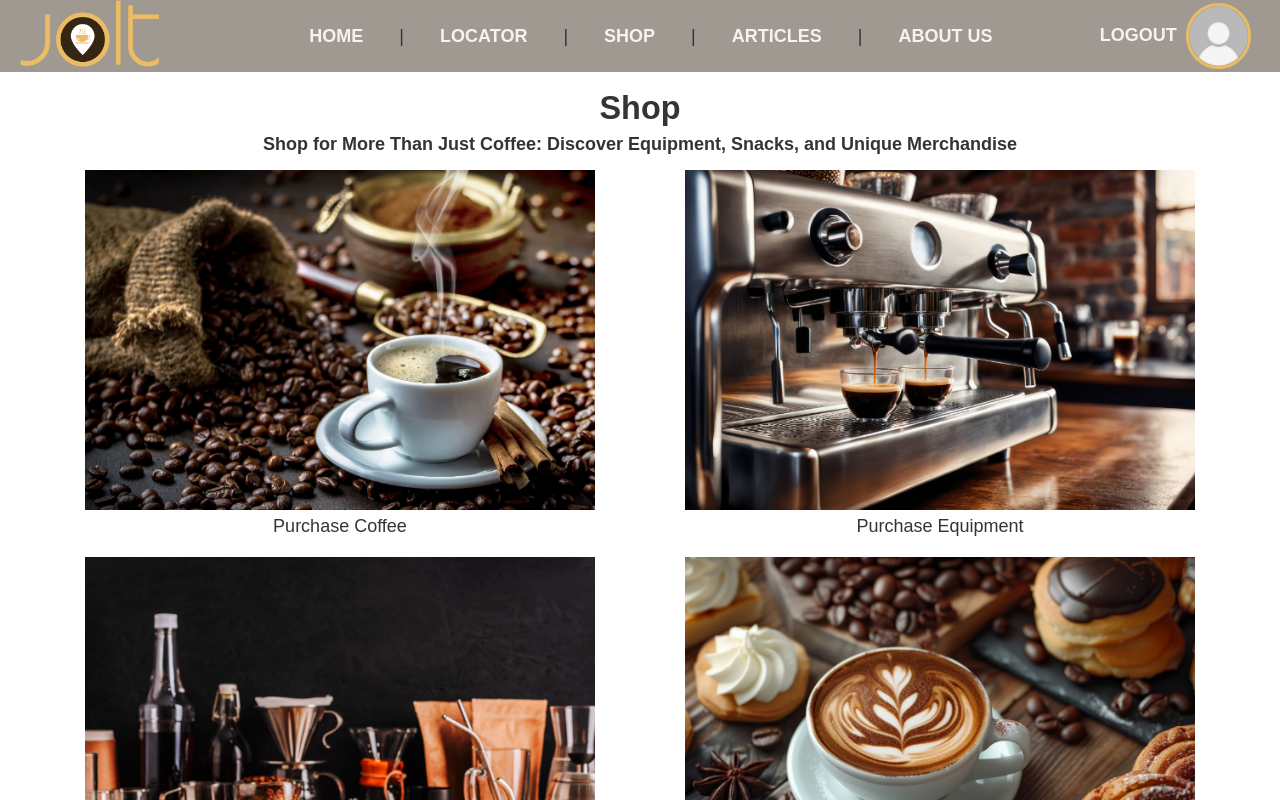
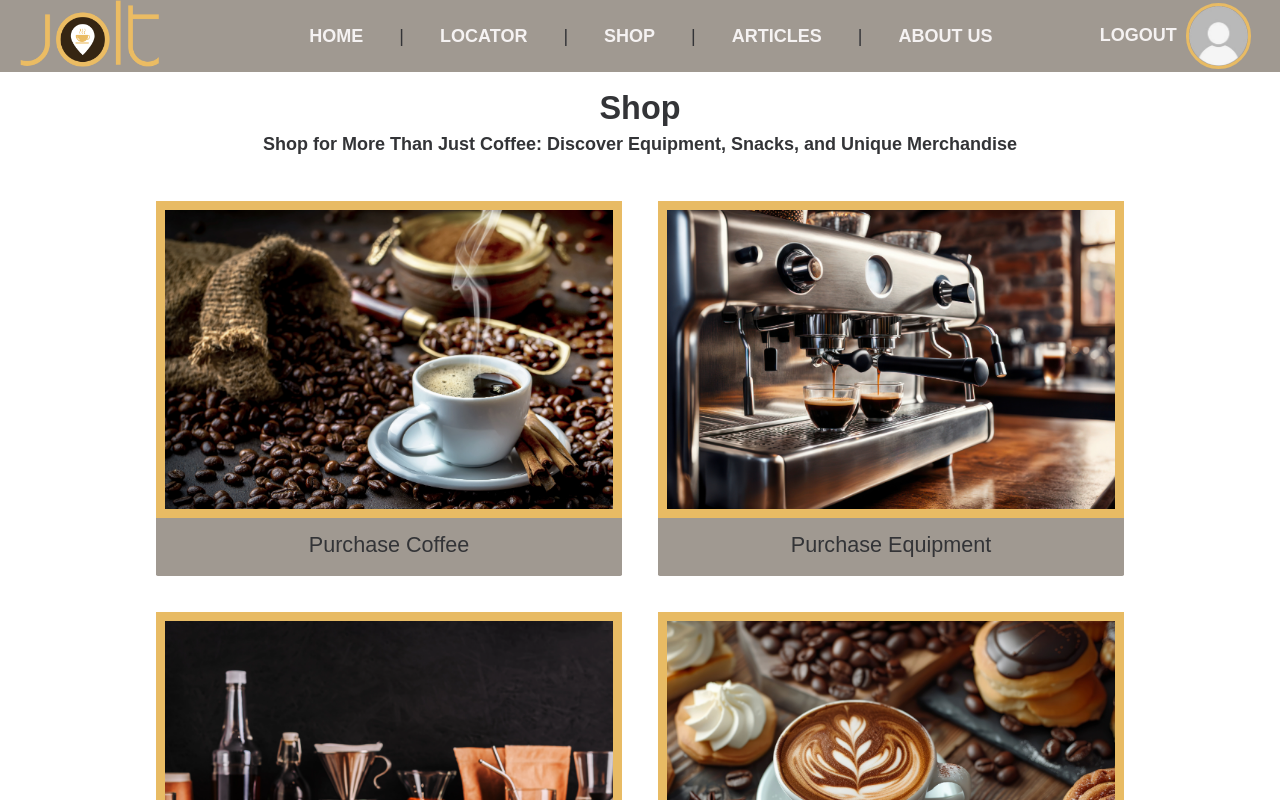
Before and after one commit to CraftyCurtis05/jolt-coffee-shop-locator, a Vue app in the folder vue/: page /shop in a window 1280 px wide. Built offline with nearby package versions, Linux system fonts and the light colour scheme; no server answers; sample sign-in values are in the browser's storage.

Commit message:
Articles and Shop resonsive styling completed

```diff
--- a/vue/src/components/articles_view/Articles.vue
+++ b/vue/src/components/articles_view/Articles.vue
@@ -58,47 +58,47 @@ export default {
     flex-direction: row;
     flex-wrap: wrap;
     justify-content: center;
+    width: 100%;
+    padding: 1vw 0;
 }
 
 .articles {
     display: flex;
     flex-direction: column;
-    font-size: 1rem;
-    max-width: 70%;
-    line-height: 1.2;
-    padding-bottom: 1.5vw;
+    max-width: 39vw;
+    background-color: rgb(160, 153, 145);
+    border-radius: .1rem;
+    padding-bottom: .5rem;
+    margin: 1rem 1rem;
+    transition: all 0.5s;
+}
+
+.articles:hover {
+    transform: scale(1.1);
 }
 
 .articles img {
-    width: 85%;
-    height: auto;
+    width: 35vw;
+    border: .5rem #e8bb64 solid;
 }
 
 .articles img:hover {
-    border: .3rem #e8bb64 solid;
+    filter: grayscale(80%);
 }
 
 a {
+    color: #333437;
     text-decoration: none;
 }
 
 h3 {
-    font-size: 1rem;
+    font-size: 1.2rem;
     font-weight: lighter;
-    color: #333437;
-    margin: 0;
+    margin: .5rem auto;
+    transition: all 0.5s;
 }
 
 h3:hover {
-    font-weight: bolder;
-}
-
-/* Media Queries for Responsiveness */
-@media (max-width: 768px) {
-
-}
-
-@media (max-width: 425px) {
-
+    font-weight: bold;
 }
 </style>
--- a/vue/src/components/locator_view/Locator.vue
+++ b/vue/src/components/locator_view/Locator.vue
@@ -197,7 +197,7 @@ h3 {
   flex-direction: row;
   flex-wrap: wrap;
   justify-content: center;
-  margin: 1rem 0;
+  padding: 1rem 0;
 }
 
 .result {
--- a/vue/src/components/shop_view/Shop.vue
+++ b/vue/src/components/shop_view/Shop.vue
@@ -58,47 +58,47 @@ export default {
     flex-direction: row;
     flex-wrap: wrap;
     justify-content: center;
+    width: 100%;
+    padding: 1vw 0;
 }
 
 .shop {
     display: flex;
     flex-direction: column;
-    font-size: 1rem;
-    max-width: 70%;
-    line-height: 1.2;
-    padding-bottom: 1.5vw;
+    max-width: 39vw;
+    background-color: rgb(160, 153, 145);
+    border-radius: .1rem;
+    padding-bottom: .5rem;
+    margin: 1rem 1rem;
+    transition: all 0.5s;
+}
+
+.shop:hover {
+    transform: scale(1.1);
 }
 
 .shop img {
-    width: 85%;
-    height: auto;
+    width: 35vw;
+    border: .5rem #e8bb64 solid;
 }
 
 .shop img:hover {
-    border: .3rem #e8bb64 solid;
+    filter: grayscale(80%);
 }
 
 a {
+    color: #333437;
     text-decoration: none;
 }
 
 h3 {
-    font-size: 1rem;
+    font-size: 1.2rem;
     font-weight: lighter;
-    color: #333437;
-    margin: 0;
+    margin: .5rem auto;
+    transition: all 0.5s;
 }
 
 h3:hover {
-    font-weight: bolder;
-}
-
-/* Media Queries for Responsiveness */
-@media (max-width: 768px) {
-
-}
-
-@media (max-width: 425px) {
-
+    font-weight: bold;
 }
 </style>
```
